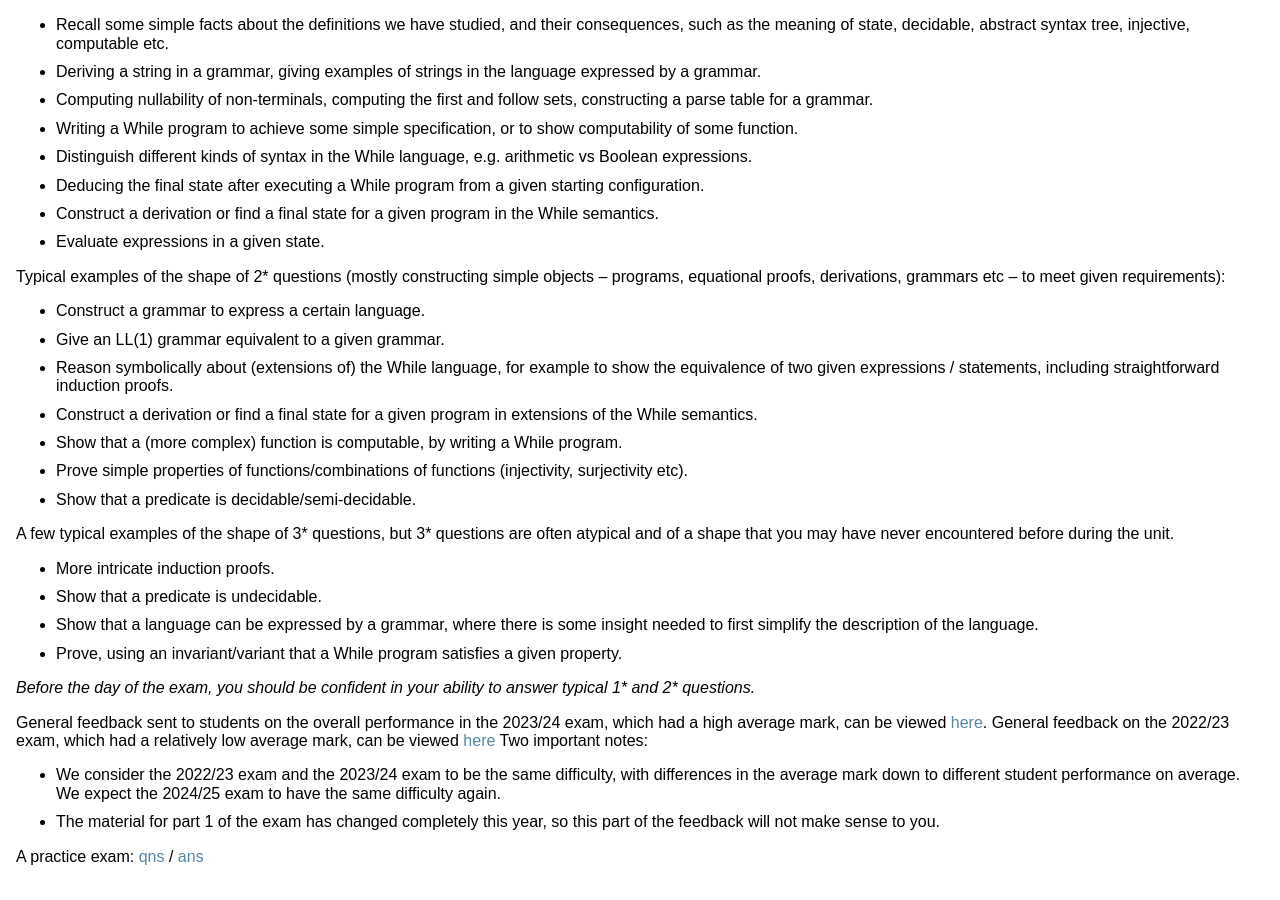
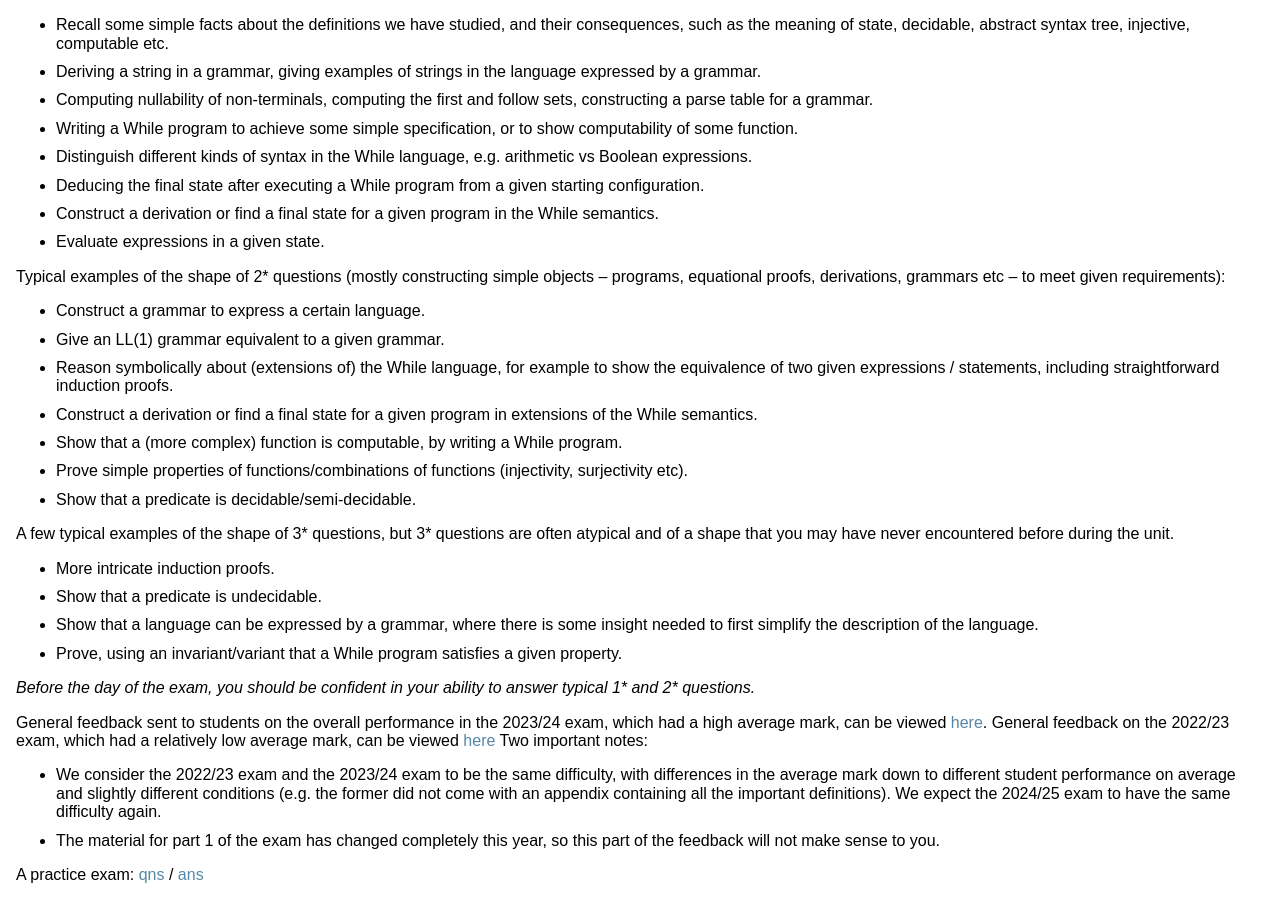
Before and after one commit to uob-coms20007/webpages, a Jekyll site: the page built from papers.md, in a window 1280 px wide and 900 px high, scrolled down 596 px. Built offline with Jekyll 4.4.1, drawn with Linux system fonts in a browser that asks for light colours; nearby versions of some CDN libraries.

Commit message:
refine notes on past performance

```diff
--- a/papers.md
+++ b/papers.md
@@ -57,7 +57,7 @@ A few typical examples of the shape of 3* questions, but 3* questions are often
 
 General feedback sent to students on the overall performance in the 2023/24 exam, which had a high average mark, can be viewed [here](feedback23.txt).  General feedback on the 2022/23 exam, which had a relatively low average mark, can be viewed [here](feedback22.txt)  Two important notes:
 
-* We consider the 2022/23 exam and the 2023/24 exam to be the same difficulty, with differences in the average mark down to different student performance on average.  We expect the 2024/25 exam to have the same difficulty again.
+* We consider the 2022/23 exam and the 2023/24 exam to be the same difficulty, with differences in the average mark down to different student performance on average and slightly different conditions (e.g. the former did not come with an appendix containing all the important definitions).  We expect the 2024/25 exam to have the same difficulty again.
 * The material for part 1 of the exam has changed completely this year, so this part of the feedback will not make sense to you.
 
 A practice exam: <a href="papers/exam.pdf" target="_blank">qns</a> / <a href="papers/exam-answers.pdf" target="_blank">ans</a>
```
